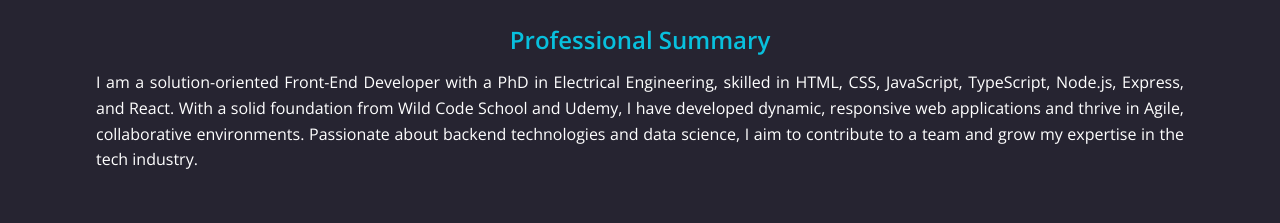
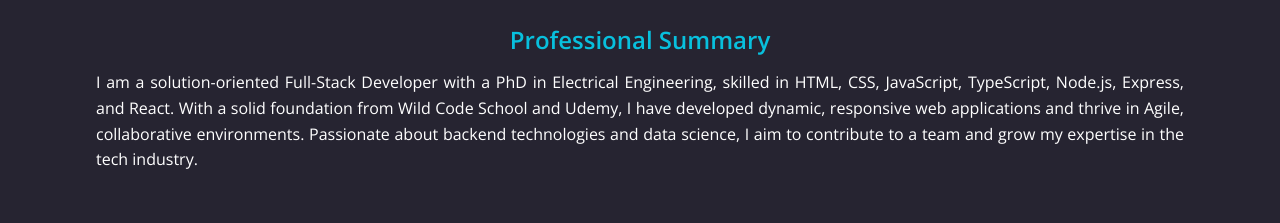
Before and after one commit to pangsui/pangsui-official-site, a React (Vite) app: page / in a window 1280 px wide. Shown: the part 166-389 px from the top of the page. Built offline with nearby package versions, Linux system fonts and the light colour scheme.

Commit message:
text in home page edited

```diff
--- a/src/components/Home.tsx
+++ b/src/components/Home.tsx
@@ -8,7 +8,7 @@ const Home = React.forwardRef<HTMLElement, object>(() => {
 			</h1>
 			<h2>Professional Summary</h2>
 			<p>
-				I am a solution-oriented Front-End Developer with a PhD in Electrical
+				I am a solution-oriented Full-Stack Developer with a PhD in Electrical
 				Engineering, skilled in HTML, CSS, JavaScript, TypeScript, Node.js,
 				Express, and React. With a solid foundation from Wild Code School and
 				Udemy, I have developed dynamic, responsive web applications and thrive
```
